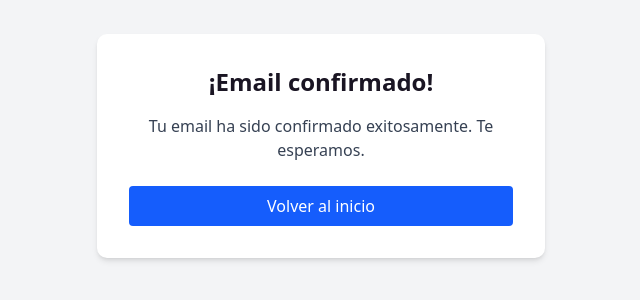
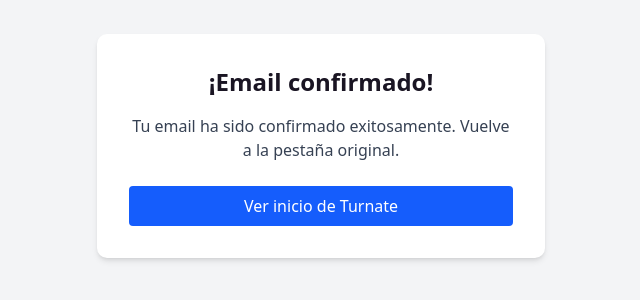
Before and after one commit to Mart1nLopez/turnate, a Next.js app: page /auth/confirmado in a window 1280 px wide. Shown: the part 254-554 px from the top of the page, without its empty margins (319-959 px from the left). Built offline with nearby package versions, Linux system fonts and the light colour scheme; what @midudev/tailwind-animations would draw is missing.

Commit message:
fix: actualizar mensajes en la página de confirmación de email

```diff
--- a/app/auth/confirmado/page.tsx
+++ b/app/auth/confirmado/page.tsx
@@ -6,13 +6,13 @@
       <div className="bg-white p-8 rounded-lg shadow-md max-w-md w-full">
         <h1 className="text-2xl font-bold text-center mb-4">¡Email confirmado!</h1>
         <p className="text-gray-700 text-center mb-6">
-          Tu email ha sido confirmado exitosamente. Te esperamos.
+          Tu email ha sido confirmado exitosamente. Vuelve a la pestaña original.
         </p>
         <Link
           href="/"
           className="block w-full bg-blue-600 text-white text-center py-2 rounded hover:bg-blue-700 transition"
         >
-          Volver al inicio
+          Ver inicio de Turnate
         </Link>
       </div>
     </div>
```
Also changed, not shown: app/auth/login/page.tsx (+6 -2 lines).
